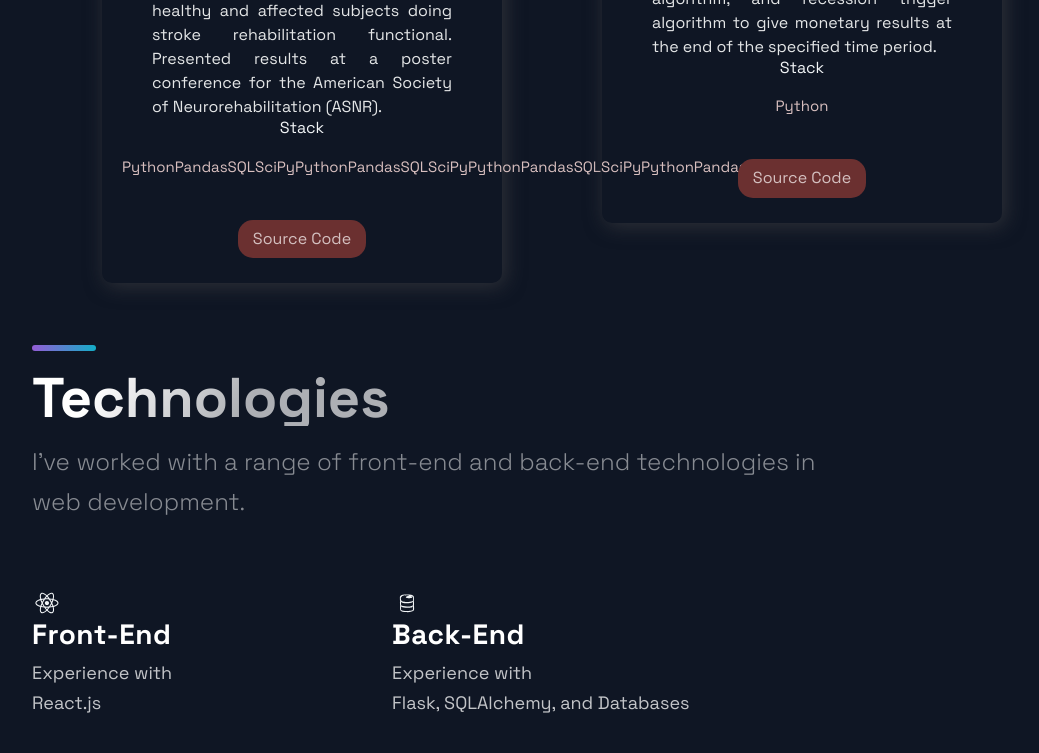
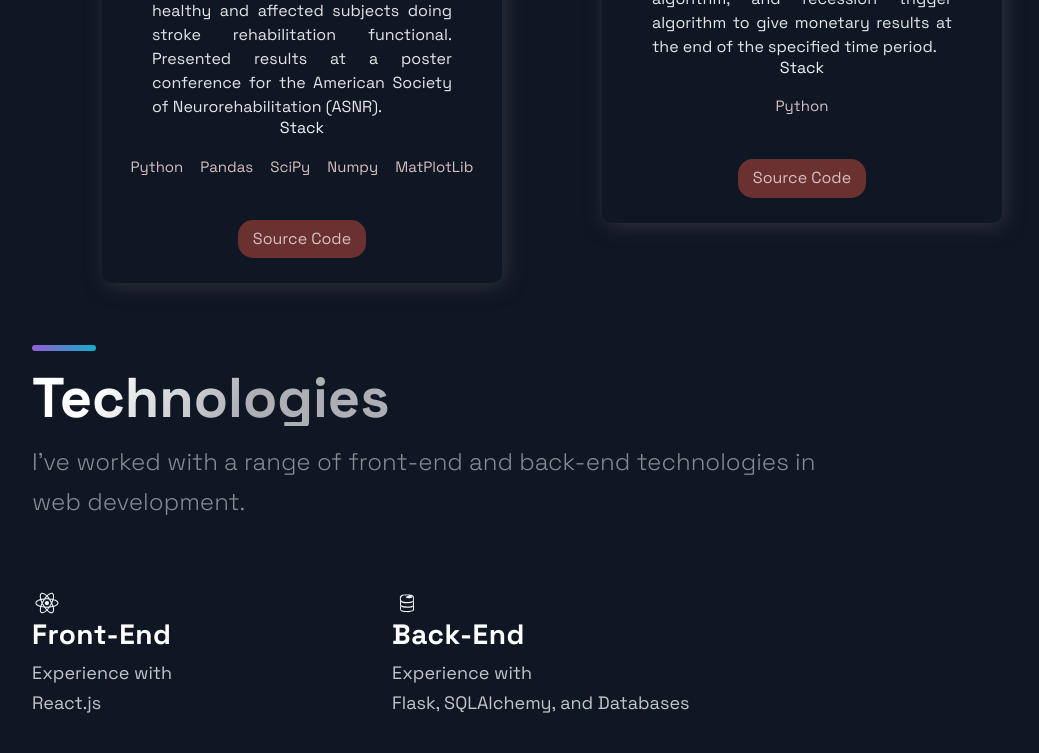
Before and after one commit to edwindang/portfolio, a Next.js app: page / in a window 1280 px wide. Shown: the part 2220-2973 px from the top of the page, without its empty margins (88-1127 px from the left). Built offline with nearby package versions, Linux system fonts and the light colour scheme.

Commit message:
another commit

```diff
--- a/src/components/Projects/Projects.js
+++ b/src/components/Projects/Projects.js
@@ -25,24 +25,24 @@ const Projects = () => (
     <SectionDivider />
       <SectionTitle main>Projects</SectionTitle>
     <GridContainer>
-      {projects.map((project) => (
-        <BlogCard key={project.id}>
-          <Img src={project.image} />
+      {projects.map(({id, image, title, description, tags, source}) => (
+        <BlogCard key={id}>
+          <Img src={image} />
           <TitleContent>
-            <HeaderThree title>{project.title}</HeaderThree>
+            <HeaderThree title>{title}</HeaderThree>
             <Hr />
           </TitleContent>
-          <CardInfo>{project.description}</CardInfo>
+          <CardInfo>{description}</CardInfo>
           <div>
             <TitleContent>Stack</TitleContent>
             <TagList>
-              {project.tags.map((tag, i) => (
-              <Tag key={project.id}>{project.tags}</Tag>
+              {tags.map((tag, i) => (
+              <Tag key={i}>{tag}</Tag>
               ))}
             </TagList>
           </div>
           <UtilityList>
-            <ExternalLinks href = {project.source}>Source Code</ExternalLinks>
+            <ExternalLinks href = {source}>Source Code</ExternalLinks>
           </UtilityList>
         </BlogCard>
       ))}
--- a/src/constants/constants.js
+++ b/src/constants/constants.js
@@ -5,7 +5,7 @@ export const projects = [
     training data into. Program reads training data and outputs a decision boundary for classification purposes.',
     image: '/images/1_Z3Msm7PINQcol5hVWgKRFg.gif',
     tags: ['Java', 'gnuplot'],
-    source: 'https://google.com',
+    source: 'https://github.com/edwindang/linearClassifier',
     visit: 'https://google.com',
     id: 0,
   },
@@ -15,7 +15,7 @@ export const projects = [
     Algorithms were implemented via a game of Tic-Tac-Toe, in which a user can play with the programmed AI computer opponent.',
     image: '/images/Optimized-Illustration-from-Adobe-Stock-for-ITC-Post-on-AI-in-Game-Development-scaled.jpeg',
     tags: ['Java'],
-    source: 'https://google.com',
+    source: 'https://github.com/edwindang/AI_games',
     visit: 'https://google.com',
     id: 1,
   },
@@ -24,7 +24,7 @@ export const projects = [
     description: 'Built a program (Python) with Pandas and SciPy to quantify compensatory chest movement by analyzing gyroscopic data collected from healthy \
     and affected subjects doing stroke rehabilitation functional. Presented results at a poster conference for the American Society of Neurorehabilitation (ASNR).',
     image: '/images/210301-occupationaltherapy-stock.jpg',
-    tags: ['Python', 'Pandas', 'SQL', 'SciPy'],
+    tags: ['Python', 'Pandas', 'SciPy', 'Numpy', 'MatPlotLib'],
     source: 'https://google.com',
     visit: 'https://google.com',
     id: 2,
--- a/src/pages/index.js
+++ b/src/pages/index.js
@@ -16,9 +16,7 @@ const Home = () => {
       </Section>
       <Projects />
       <Technologies />
-      <Section grid>
-        <Timeline />
-      </Section>
+      <Timeline />
       <Acomplishments />
     </Layout>
   );
```
Also changed, not shown: src/components/Header/Header.js (line endings or trailing spaces), 1 other file (tests, documents, lock files or other folders).
